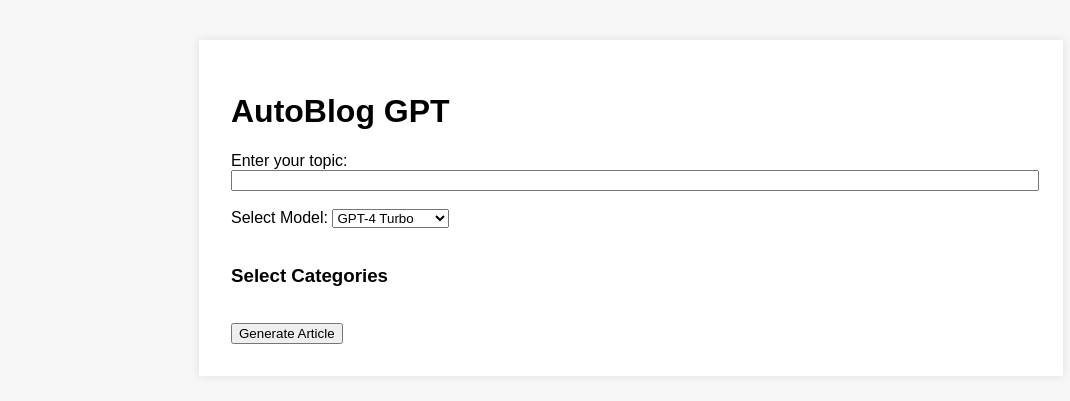
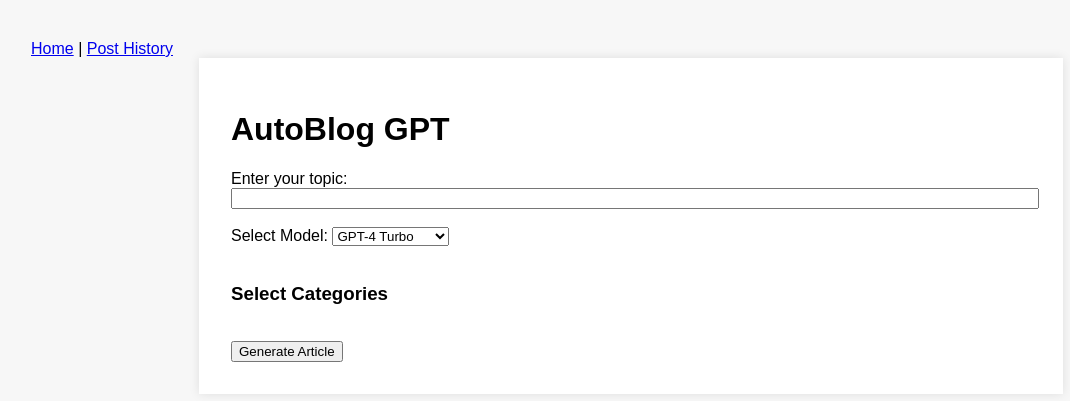
Before and after one commit to vimrul/autoblog-gpt, a Flask app: page / in a window 1280 px wide. Shown: the top 401 px of the page, without its empty margins (9-1079 px from the left). Run offline with Flask 3, Linux system fonts and the light colour scheme; parts of the project's set-up code (start-up, migrations or seed data) failed here and were passed over.

Commit message:
nav bar added

```diff
--- a/app/templates/base.html
+++ b/app/templates/base.html
@@ -5,6 +5,10 @@
     <title>{% block title %}AutoBlog GPT{% endblock %}</title>
     <link rel="stylesheet" href="{{ url_for('static', filename='styles.css') }}">
 </head>
+<nav>
+    <a href="{{ url_for('main.home') }}">Home</a> |
+    <a href="{{ url_for('main.post_history') }}">Post History</a>
+</nav>
 <body>
     <div class="container">
         {% block content %}{% endblock %}
```
